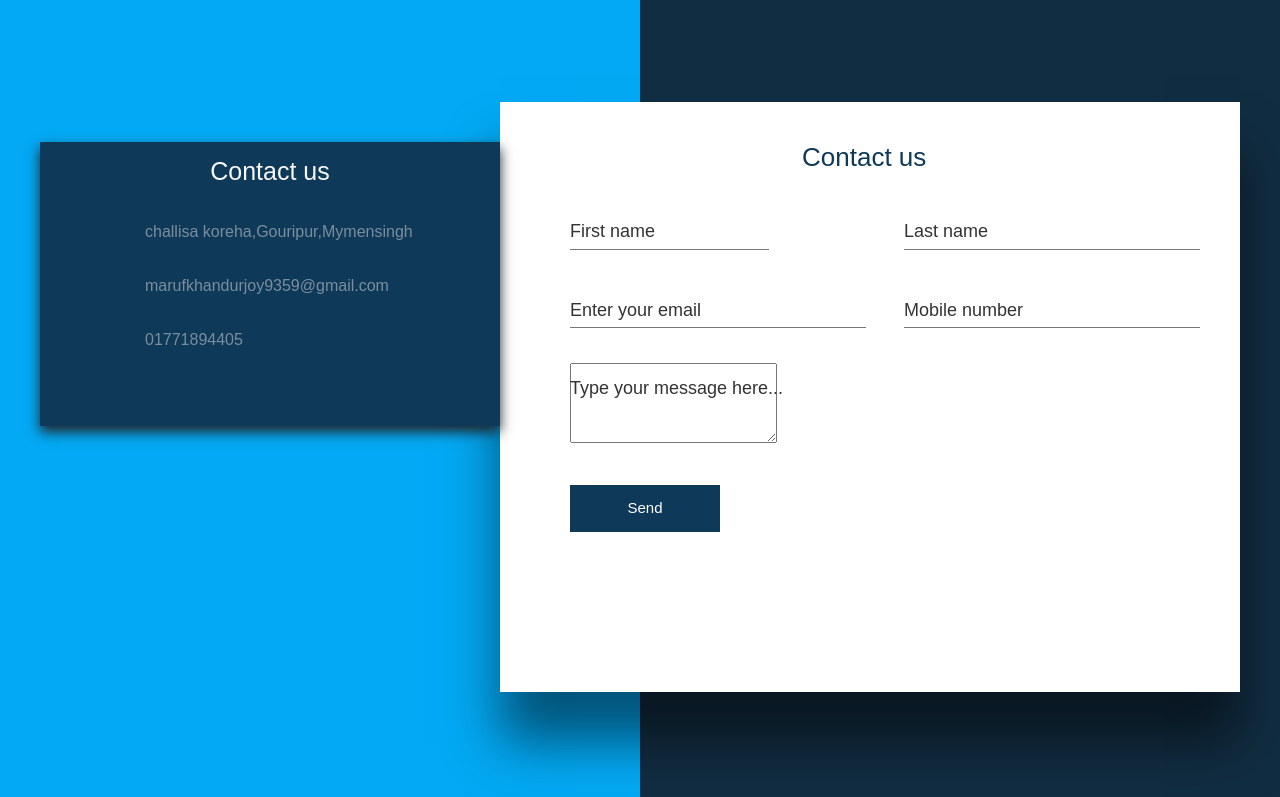
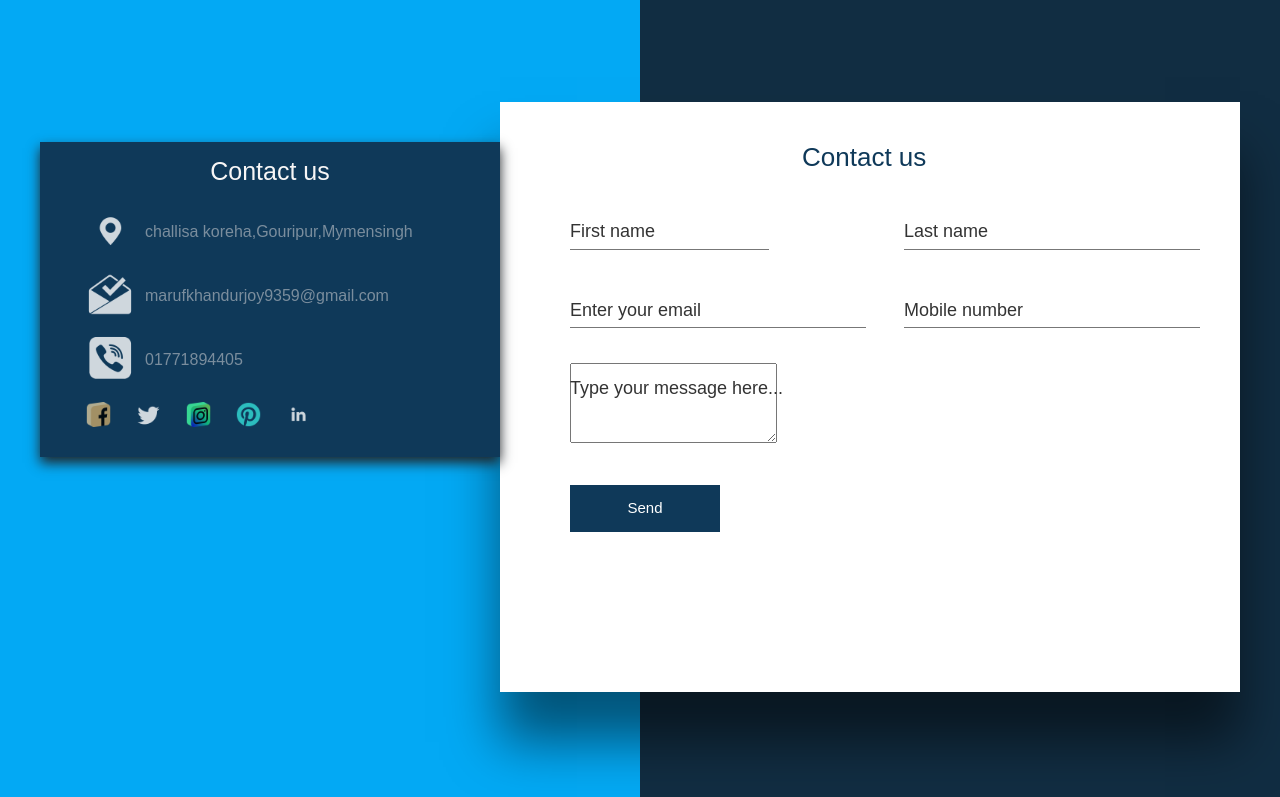
Before and after one commit to MARUF-hub/assignment-2, a plain HTML site: page index.html in a window 1280 px wide. Shown: the part 4177-4974 px from the top of the page. Drawn offline with Linux system fonts and the light colour scheme; the site is published under a folder, as on GitHub Pages, so addresses that start at the root find nothing; a web font is replaced by a local one.

Commit message:
addededed

```diff
--- a/index.html
+++ b/index.html
@@ -337,25 +337,25 @@
                         <h2> Contact us</h2>
                         <ul class="ul">
                             <li>
-                                <span><img src="/img/location.png" alt=""></span>
+                                <span><img src="img/location.png" alt=""></span>
                                 <span>challisa koreha,Gouripur,Mymensingh</span>
                             </li>
                             <li>
-                                <span><img src="/img/mail.png" alt=""></span>
+                                <span><img src="img/mail.png" alt=""></span>
                                 <span>marufkhandurjoy9359@gmail.com</span>
                             </li>
                             <li>
-                                <span><img src="/img/call.png" alt=""></span>
+                                <span><img src="img/call.png" alt=""></span>
                                 <span>01771894405</span>
                             </li>
                         </ul>
 
                         <ul class="help">
-                            <li><a href="#"><img src="/img/facebool.png" alt=""></a></li>
-                            <li><a href="#"><img src="/img/twitter.png" alt=""></a></li>
-                            <li><a href="#"><img src="/img/instagram.png" alt=""></a></li>
-                            <li><a href="#"><img src="/img/pinterest.png" alt=""></a></li>
-                            <li><a href="#"><img src="/img/in.png" alt=""></a></li>
+                            <li><a href="#"><img src="img/facebool.png" alt=""></a></li>
+                            <li><a href="#"><img src="img/twitter.png" alt=""></a></li>
+                            <li><a href="#"><img src="img/instagram.png" alt=""></a></li>
+                            <li><a href="#"><img src="img/pinterest.png" alt=""></a></li>
+                            <li><a href="#"><img src="img/in.png" alt=""></a></li>
                         </ul>
                     </div>
                 </div>
```
